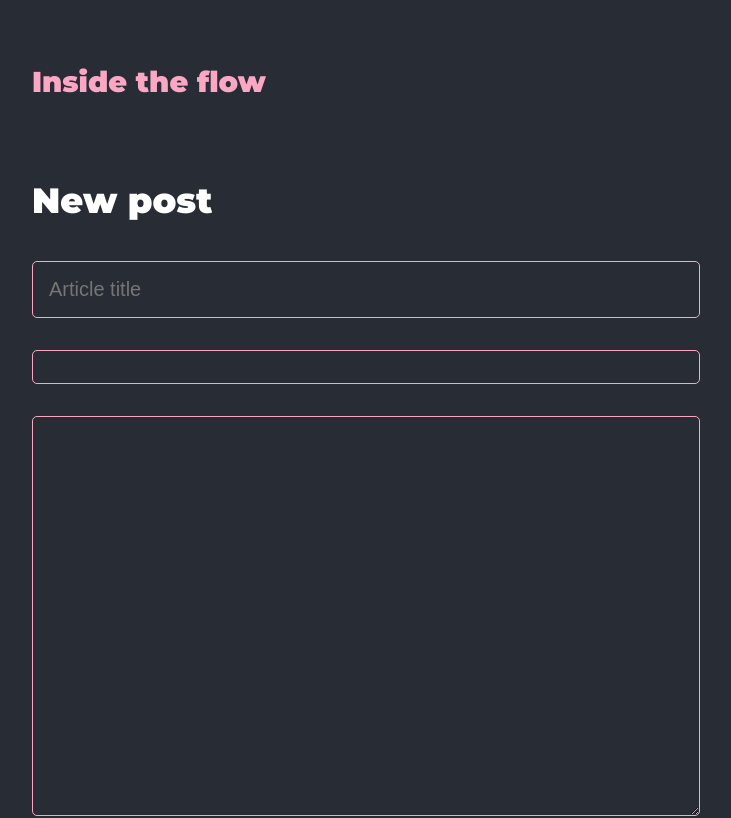
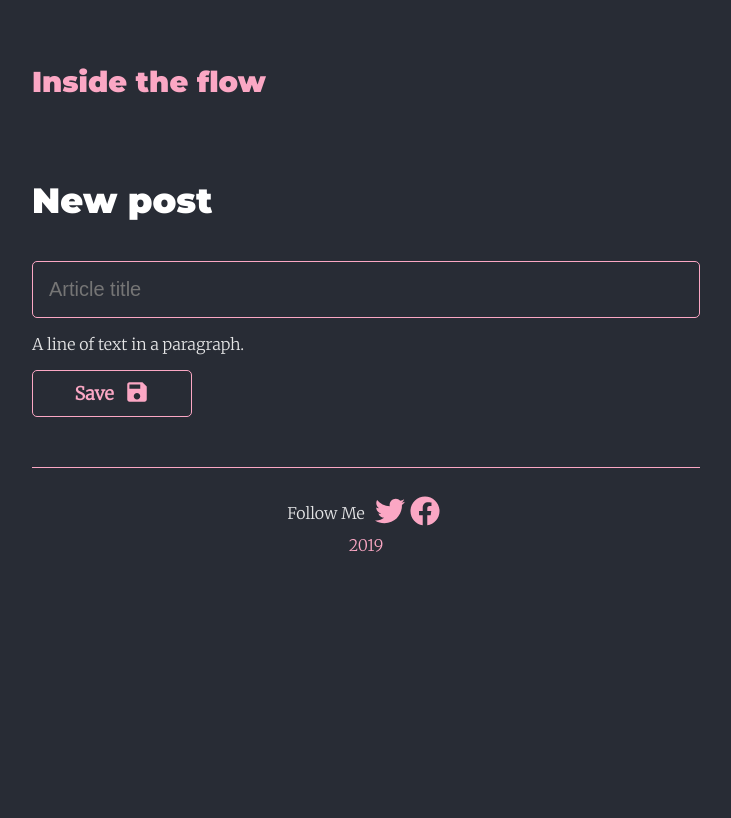
Before and after one commit to Vasylkivskyi/my-blog-frontend, a React (Create React App) app: page /admin/posts/new in a window 1280 px wide. Shown: the top 818 px of the page, without its empty margins (274-1005 px from the left). Built offline with nearby package versions, Linux system fonts and the light colour scheme; no server answers.

Commit message:
replace editor to separated component

```diff
--- a/package.json
+++ b/package.json
@@ -14,6 +14,7 @@
     "@types/react-router-dom": "^5.1.3",
     "@types/yup": "^0.26.27",
     "formik": "^2.0.8",
+    "immutable": "^4.0.0-rc.12",
     "node-sass": "^4.13.0",
     "react": "^16.12.0",
     "react-dom": "^16.12.0",
@@ -21,6 +22,8 @@
     "react-icons": "^3.8.0",
     "react-router-dom": "^5.1.2",
     "react-scripts": "3.3.0",
+    "slate": "^0.57.1",
+    "slate-react": "^0.57.1",
     "typescript": "^3.7.3",
     "yup": "^0.28.0"
   },
@@ -47,6 +50,9 @@
     ]
   },
   "devDependencies": {
+    "@types/immutable": "^3.8.7",
+    "@types/slate": "^0.47.5",
+    "@types/slate-react": "^0.22.9",
     "@typescript-eslint/eslint-plugin": "^2.10.0",
     "@typescript-eslint/parser": "^2.10.0",
     "eslint": "^6.7.2",
--- /dev/null
+++ b/src/components/textEditor/TextEditor.tsx
@@ -0,0 +1,24 @@
+import React, { useState, useMemo } from 'react';
+import { createEditor } from 'slate';
+import { Slate, Editable, withReact } from 'slate-react';
+
+
+const TextEditor = () => {
+  const editor = useMemo(() => withReact(createEditor()), []);
+  // Add the initial value when setting up our state.
+  const [value, setValue] = useState([
+    {
+      type: 'paragraph',
+      children: [{ text: 'A line of text in a paragraph.' }],
+    },
+  ]);
+
+  return (
+    // eslint-disable-next-line no-shadow
+    <Slate editor={editor} value={value} onChange={(value: any) => setValue(value)}>
+      <Editable />
+    </Slate>
+  );
+};
+
+export default TextEditor;
--- a/src/containers/Admin/newPost/NewPost.tsx
+++ b/src/containers/Admin/newPost/NewPost.tsx
@@ -1,6 +1,7 @@
 import React from 'react';
 import './newPost.scss';
 import { MdSave } from 'react-icons/md';
+import TextEditor from '../../../components/textEditor/TextEditor';
 
 const NewPost: React.FC = () => {
   console.log('new post');
@@ -9,10 +10,7 @@ const NewPost: React.FC = () => {
       <h1>New post</h1>
       <div className="editing">
         <input type="text" name="title" className="title remove-outline" placeholder="Article title" />
-        <div className="controls">
-          <div />
-        </div>
-        <textarea name="text-area" id="text-area" className="text-area remove-outline" />
+        <TextEditor />
         <div className="btn save">
 Save
           <MdSave className="icon" />
--- a/src/containers/Admin/newPost/newPost.scss
+++ b/src/containers/Admin/newPost/newPost.scss
@@ -13,31 +13,6 @@
       font-size: 20px;
     }
 
-    .controls {
-      border: 1px solid $violet;
-      padding: 1rem;
-      width: 100%;
-      margin: 1rem 0;
-      color: $white;
-      border-radius: 5px;
-      font-size: 20px;
-    }
-
-    .text-area {
-      -webkit-box-sizing: border-box;
-      -moz-box-sizing: border-box;
-      box-sizing: border-box;
-      width: 100%;
-      min-height: 400px;
-      background: $background;
-      color: $white;
-      border: 1px solid $violet;
-      border-radius: 5px;
-      padding: 1rem;
-      font-size: 20px;
-      margin: 1rem 0;
-    }
-
     .save {
       margin: 1rem 0;
       width: 160px;
```
Also changed, not shown: 1 other file (tests, documents, lock files or other folders).
